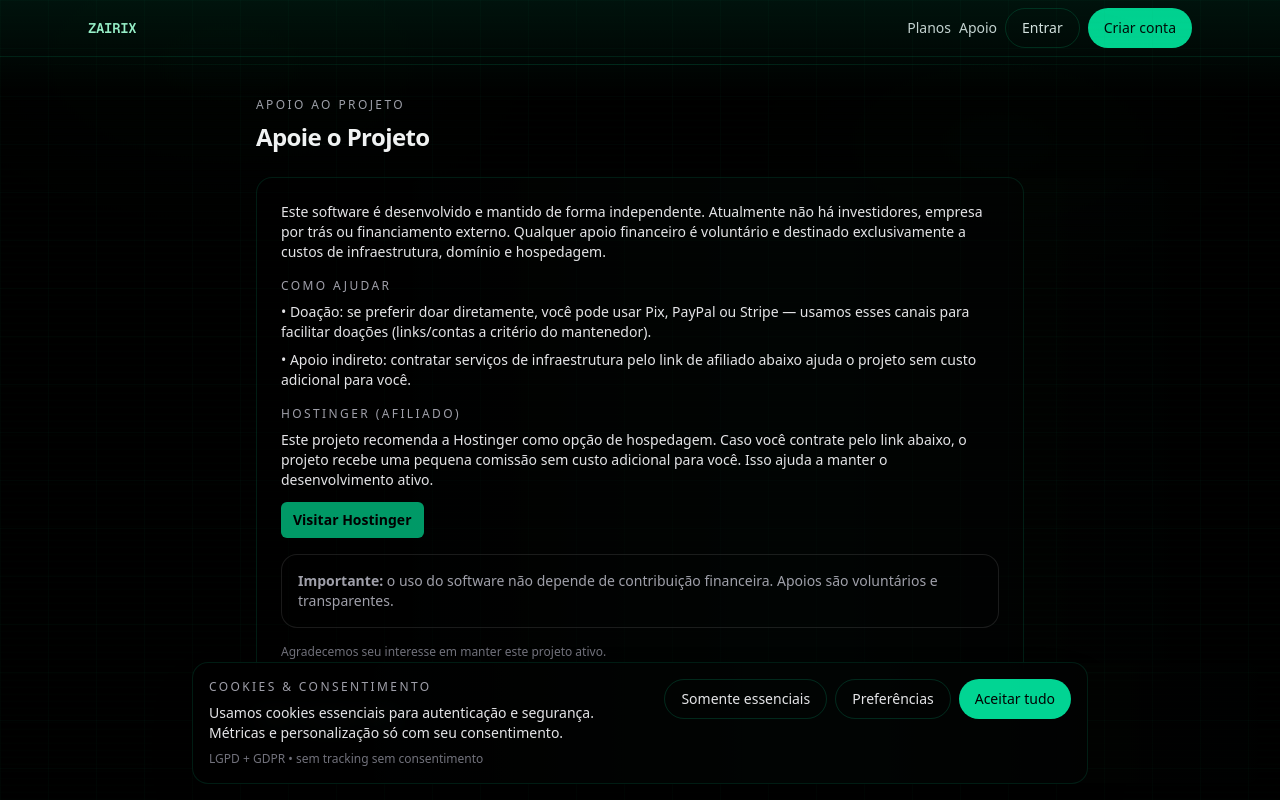
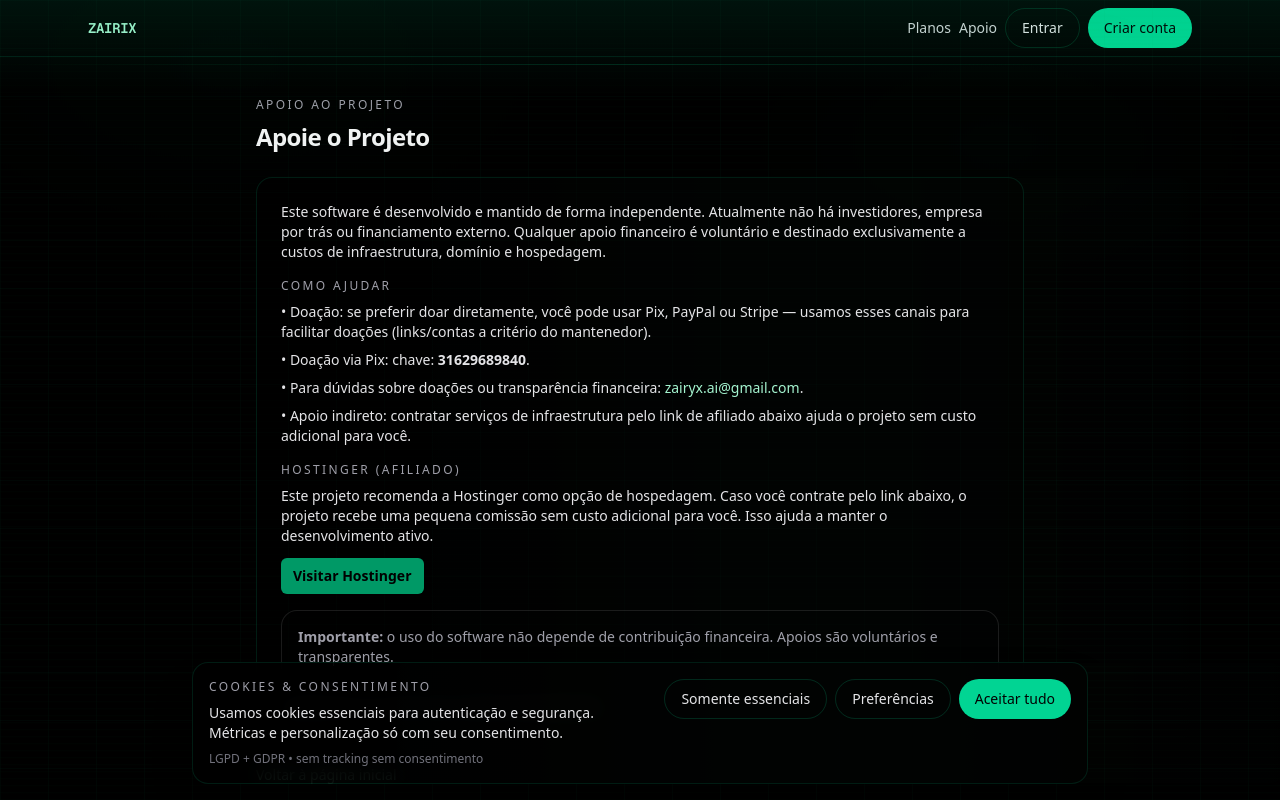
Before and after one commit to TiagoIA-UX/SignalHack, a Next.js app: page /support in a window 1280 px wide. Shown: the top 800 px of the page. Built offline with nearby package versions, Linux system fonts and the light colour scheme.

Commit message:
feat(support): add Pix donation key and contact email to /support, SUSTAINABILITY and README

```diff
--- a/app/support/page.tsx
+++ b/app/support/page.tsx
@@ -27,6 +27,12 @@ export default function SupportPage() {
                     <li>
                       • Doação: se preferir doar diretamente, você pode usar Pix, PayPal ou Stripe — usamos esses canais para
                       facilitar doações (links/contas a critério do mantenedor).
+                    </li>
+                    <li>
+                      • Doação via Pix: chave: <strong>31629689840</strong>.
+                    </li>
+                    <li>
+                      • Para dúvidas sobre doações ou transparência financeira: <a className="text-emerald-200 hover:underline" href="mailto:zairyx.ai@gmail.com">zairyx.ai@gmail.com</a>.
                     </li>
                     <li>
                       • Apoio indireto: contratar serviços de infraestrutura pelo link de afiliado abaixo ajuda o projeto sem
```
Also changed, not shown: 2 other files (tests, documents, lock files or other folders).
